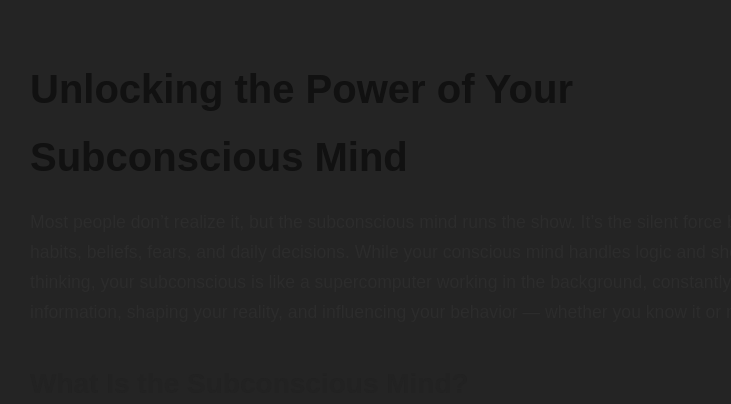
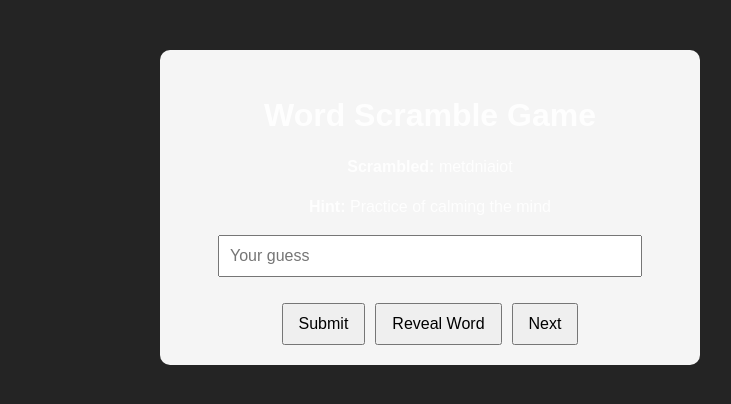
Before and after one commit to kofiarhin/kf-rt-alpha, a React (Vite) app: page / in a window 1280 px wide. Shown: the top 404 px of the page, without its empty margins (210-941 px from the left). Built offline with nearby package versions, Linux system fonts and the light colour scheme.

Commit message:
Update App.jsx

```diff
--- a/src/App.jsx
+++ b/src/App.jsx
@@ -1,131 +1,105 @@
-import React from 'react';
+import React, { useState, useEffect } from 'react';
+
+const words = [
+  { word: "subconscious", hint: "Part of the mind that runs in the background" },
+  { word: "meditation", hint: "Practice of calming the mind" },
+  { word: "visualization", hint: "Mental image of a desired reality" },
+  { word: "habit", hint: "A routine or practice done regularly" },
+  { word: "affirmation", hint: "Positive statement repeated to change beliefs" },
+];
+
+const shuffle = (word) => {
+  return word
+    .split('')
+    .sort(() => Math.random() - 0.5)
+    .join('');
+};
 
 const App = () => {
+  const [current, setCurrent] = useState({});
+  const [scrambled, setScrambled] = useState('');
+  const [guess, setGuess] = useState('');
+  const [message, setMessage] = useState('');
+  const [showAnswer, setShowAnswer] = useState(false);
+
+  useEffect(() => {
+    getNewWord();
+  }, []);
+
+  const getNewWord = () => {
+    const random = words[Math.floor(Math.random() * words.length)];
+    setCurrent(random);
+    setScrambled(shuffle(random.word));
+    setGuess('');
+    setMessage('');
+    setShowAnswer(false);
+  };
+
+  const checkGuess = () => {
+    if (guess.toLowerCase() === current.word.toLowerCase()) {
+      setMessage('Correct!');
+    } else {
+      setMessage('Try again.');
+    }
+  };
+
   return (
     <div style={styles.container}>
-      <h1 style={styles.title}>Unlocking the Power of Your Subconscious Mind</h1>
+      <h1 style={styles.title}>Word Scramble Game</h1>
 
-      <p style={styles.paragraph}>
-        Most people don’t realize it, but the subconscious mind runs the show. It’s the silent force
-        behind your habits, beliefs, fears, and daily decisions. While your conscious mind handles
-        logic and short-term thinking, your subconscious is like a supercomputer working in the
-        background, constantly processing information, shaping your reality, and influencing your
-        behavior — whether you know it or not.
-      </p>
+      <p><strong>Scrambled:</strong> {scrambled}</p>
+      <p><strong>Hint:</strong> {current.hint}</p>
 
-      <h2 style={styles.subtitle}>What Is the Subconscious Mind?</h2>
-      <p style={styles.paragraph}>
-        The subconscious mind is the mental space where everything you've seen, felt, and
-        experienced is stored — even the things you don’t consciously remember. Unlike your conscious
-        mind, which is rational and analytical, the subconscious is instinctual, emotional, and
-        deeply responsive to repetition and imagery. It doesn’t distinguish between what’s real and
-        imagined. It simply accepts whatever it's fed — through language, behavior, trauma, and
-        routine.
-      </p>
+      <input
+        type="text"
+        value={guess}
+        onChange={(e) => setGuess(e.target.value)}
+        placeholder="Your guess"
+        style={styles.input}
+      />
+      <div style={styles.buttonRow}>
+        <button onClick={checkGuess} style={styles.button}>Submit</button>
+        <button onClick={() => setShowAnswer(true)} style={styles.button}>Reveal Word</button>
+        <button onClick={getNewWord} style={styles.button}>Next</button>
+      </div>
 
-      <p style={styles.paragraph}>
-        It’s why people often find themselves stuck in loops — repeating the same relationship
-        patterns, making the same mistakes, or holding back when they logically want to move forward.
-        Your subconscious programming creates your default operating system. If you never update it,
-        you’ll keep running on outdated code.
-      </p>
-
-      <h2 style={styles.subtitle}>Why the Subconscious Mind Matters</h2>
-      <p style={styles.paragraph}>
-        Research suggests that up to 95% of your daily actions and decisions are driven by the
-        subconscious mind. That means only 5% of your day is being steered by your conscious,
-        rational self. If you're struggling with procrastination, anxiety, self-sabotage, or limiting
-        beliefs, it's not a character flaw — it's subconscious conditioning at play.
-      </p>
-
-      <p style={styles.paragraph}>
-        This is both the bad news and the good news. The bad news: you're not in control as much as
-        you think. The good news: once you understand how the subconscious works, you can actively
-        reprogram it and change your life from the inside out.
-      </p>
-
-      <h2 style={styles.subtitle}>How to Reprogram Your Subconscious Mind</h2>
-      <p style={styles.paragraph}>
-        Rewiring your subconscious isn’t about force — it’s about influence. It takes repetition,
-        clarity, and emotion. Here are a few powerful methods:
-      </p>
-      <ul style={styles.list}>
-        <li>
-          <strong>Affirmations:</strong> Repeating positive, present-tense statements like
-          “I am confident,” “I am in control,” or “I deserve success” can begin to overwrite
-          old negative beliefs.
-        </li>
-        <li>
-          <strong>Visualization:</strong> The subconscious responds powerfully to images. Spend 5–10
-          minutes daily visualizing the life you want to live. The clearer and more emotional the
-          imagery, the more effective it becomes.
-        </li>
-        <li>
-          <strong>Meditation:</strong> This helps slow down your brainwaves and quiet the conscious
-          mind. In this relaxed state, the subconscious becomes more open to suggestion and insight.
-        </li>
-        <li>
-          <strong>Journaling:</strong> Writing uncovers hidden thought patterns and brings awareness
-          to what’s been running beneath the surface. This awareness is the first step to change.
-        </li>
-        <li>
-          <strong>Environment:</strong> Your subconscious is shaped by your surroundings — the
-          people you interact with, the media you consume, and the habits you reinforce. Align your
-          environment with the reality you want to live.
-        </li>
-      </ul>
-
-      <h2 style={styles.subtitle}>Final Thoughts</h2>
-      <p style={styles.paragraph}>
-        Your subconscious mind isn’t your enemy — it’s your autopilot. But if you never take control
-        of what’s being programmed into it, you’ll live on default, stuck in patterns that don’t
-        serve you. The moment you start feeding it new beliefs, habits, and images of the life you
-        actually want, everything begins to shift.
-      </p>
-
-      <p style={styles.paragraph}>
-        You are not a prisoner of your past. You are the architect of your mind. And when you
-        reprogram the subconscious, your external reality starts to match the internal changes
-        you’ve made.
-      </p>
-
-      <p style={styles.paragraph}>
-        The process takes consistency and patience — but the payoff is massive. You’ll think
-        differently, feel differently, and most importantly, you’ll act differently. And that’s how
-        real transformation happens — from the inside out.
-      </p>
+      {message && <p>{message}</p>}
+      {showAnswer && <p><strong>Answer:</strong> {current.word}</p>}
     </div>
   );
 };
 
 const styles = {
   container: {
-    maxWidth: '800px',
-    margin: '0 auto',
+    fontFamily: 'Arial, sans-serif',
     padding: '20px',
-    fontFamily: 'Arial, sans-serif',
-    lineHeight: 1.7,
-    color: '#2c2c2c',
+    maxWidth: '500px',
+    margin: 'auto',
+    textAlign: 'center',
+    backgroundColor: '#f5f5f5',
+    borderRadius: '10px',
+    marginTop: '50px',
   },
   title: {
-    fontSize: '2.5rem',
-    marginBottom: '1rem',
-    color: '#111',
-  },
-  subtitle: {
-    fontSize: '1.75rem',
-    marginTop: '2rem',
-    marginBottom: '1rem',
-    color: '#222',
-  },
-  paragraph: {
-    fontSize: '1.1rem',
+    fontSize: '2rem',
     marginBottom: '1rem',
   },
-  list: {
-    paddingLeft: '1.5rem',
-    fontSize: '1.1rem',
+  input: {
+    padding: '10px',
+    fontSize: '1rem',
+    width: '80%',
     marginBottom: '1rem',
+  },
+  buttonRow: {
+    display: 'flex',
+    gap: '10px',
+    justifyContent: 'center',
+    marginTop: '10px',
+  },
+  button: {
+    padding: '10px 15px',
+    fontSize: '1rem',
+    cursor: 'pointer',
   },
 };
 
```
